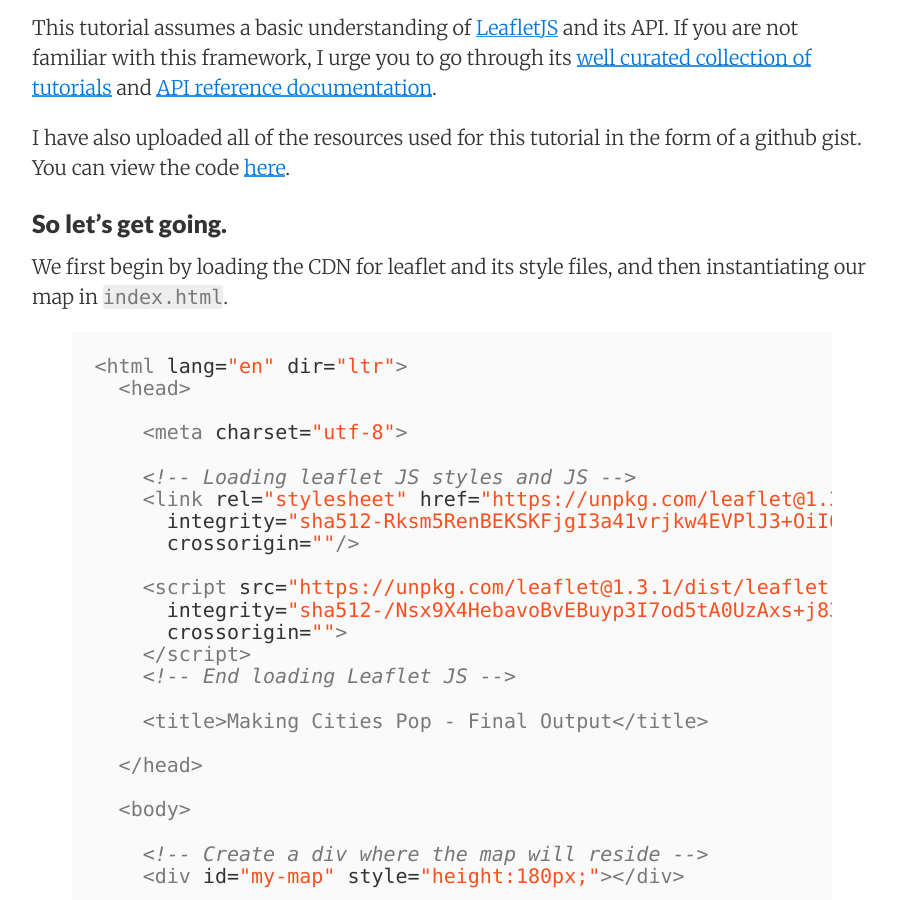
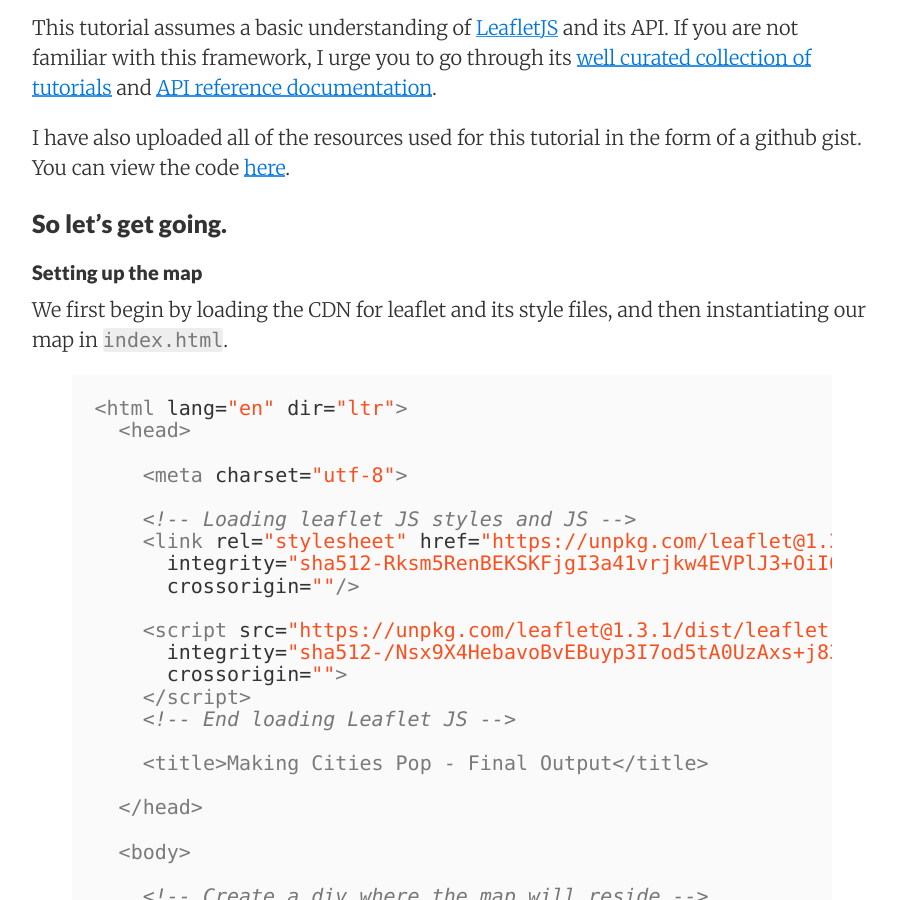
Before and after one commit to KathmanduLivingLabs/kathmandulivinglabs.github.io, a Jekyll site: the page built from _posts/2018-04-25-making-boundaries-pop.md, in a window 1280 px wide and 900 px high, scrolled down 1105 px. Shown: the whole window, without its empty margins (188-1085 px from the left). Built offline with Jekyll 4.4.1, drawn with Linux system fonts in a browser that asks for light colours.

Commit message:
some changes

```diff
--- a/_posts/2018-04-25-making-boundaries-pop.md
+++ b/_posts/2018-04-25-making-boundaries-pop.md
@@ -25,6 +25,7 @@ I have also uploaded all of the resources used for this tutorial in the form of
 
 ### So let's get going.
 
+#### Setting up the map
 We first begin by loading the CDN for leaflet and its style files, and then instantiating our map in `index.html`.
 
 {% highlight html %}
@@ -57,6 +58,4 @@ We first begin by loading the CDN for leaflet and its style files, and then inst
 </html>
 {% endhighlight %}
 
-
-
 For the purposes of this tutorial, we will be a GeoJSON file that contains the boundary for Neelakantha Municipality, Dhading.
```
